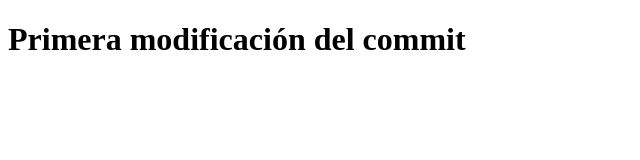
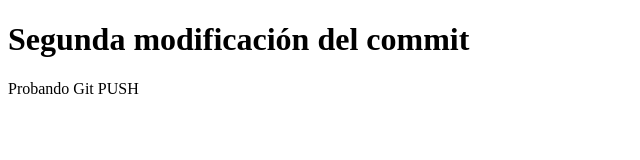
Before and after one commit to gasparimj/new-repo, a plain HTML site: page index.html in a window 1280 px wide. Shown: the whole page, without its empty margins (0-640 px from the left). Drawn offline with Linux system fonts and the light colour scheme.

Commit message:
Texto agregado bajo el titulo

```diff
--- a/index.html
+++ b/index.html
@@ -8,7 +8,8 @@
 </head>
 <body>
     <header>
-        <h1 class="title">Primera modificación del commit</h1>
+        <h1 class="title">Segunda modificación del commit</h1>
+        <p>Probando Git PUSH</p>
     </header>
 </body>
 </html>
```
